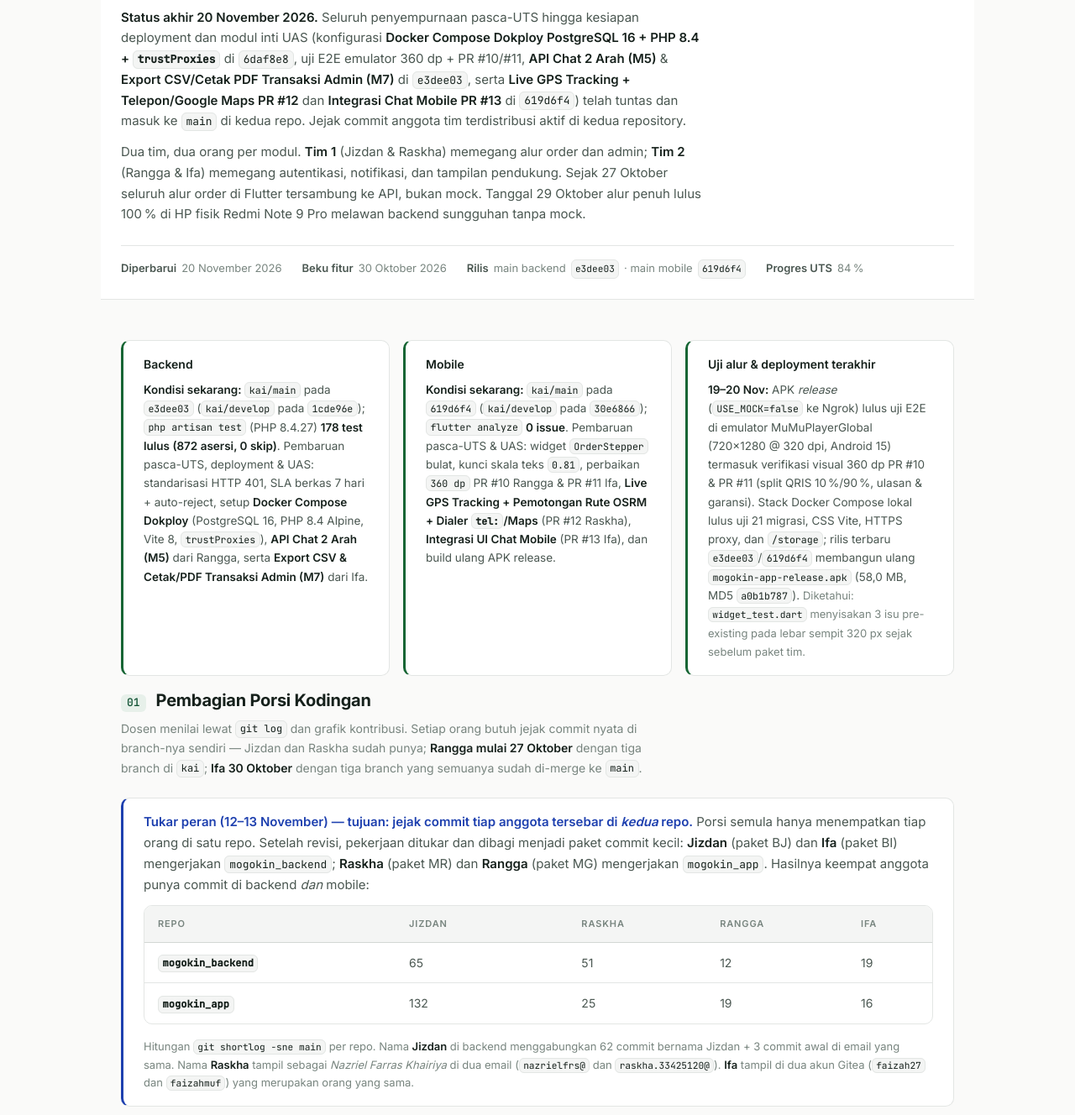
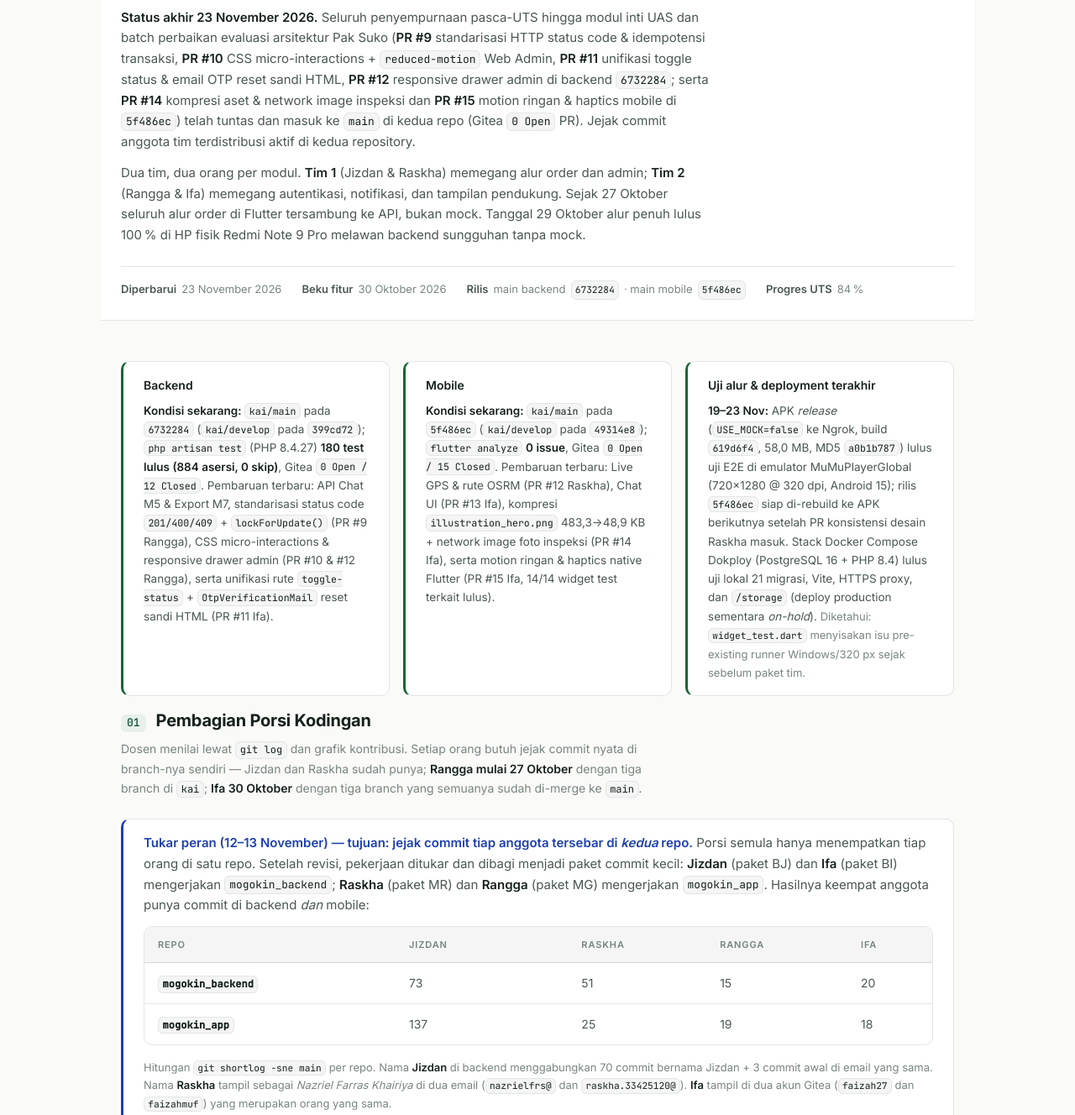
Before and after one commit to UnnamedPeople-Chin/mogokin-timeline, a plain HTML site: page index.html in a window 1280 px wide. Shown: the part 105-1433 px from the top of the page at 84% size. Drawn offline with Linux system fonts and the light colour scheme.

Commit message:
docs(timeline): perbarui rilis 23 Nov 2026 (evaluasi Pak Suko PR #9-#12 backend & PR #14-#15 mobile)

```diff
--- a/index.html
+++ b/index.html
@@ -628,14 +628,14 @@
   <p class="eyebrow">PBL-202601-07 · MOGOKIN · Fase Implementasi</p>
   <h1>Porsi Kerja &amp; Timeline UTS</h1>
 
-  <p class="lede"><b>Status akhir 20 November 2026.</b> Seluruh penyempurnaan pasca-UTS hingga kesiapan deployment dan modul inti UAS (konfigurasi <b>Docker Compose Dokploy PostgreSQL 16 + PHP 8.4 + <code>trustProxies</code></b> di <code>6daf8e8</code>, uji E2E emulator 360&nbsp;dp + PR #10/#11, <b>API Chat 2 Arah (M5)</b> &amp; <b>Export CSV/Cetak PDF Transaksi Admin (M7)</b> di <code>e3dee03</code>, serta <b>Live GPS Tracking + Telepon/Google Maps PR #12</b> dan <b>Integrasi Chat Mobile PR #13</b> di <code>619d6f4</code>) telah tuntas dan masuk ke <code>main</code> di kedua repo. Jejak commit anggota tim terdistribusi aktif di kedua repository.</p>
+  <p class="lede"><b>Status akhir 23 November 2026.</b> Seluruh penyempurnaan pasca-UTS hingga modul inti UAS dan batch perbaikan evaluasi arsitektur Pak Suko (<b>PR #9</b> standarisasi HTTP status code &amp; idempotensi transaksi, <b>PR #10</b> CSS micro-interactions + <code>reduced-motion</code> Web Admin, <b>PR #11</b> unifikasi toggle status &amp; email OTP reset sandi HTML, <b>PR #12</b> responsive drawer admin di backend <code>6732284</code>; serta <b>PR #14</b> kompresi aset &amp; network image inspeksi dan <b>PR #15</b> motion ringan &amp; haptics mobile di <code>5f486ec</code>) telah tuntas dan masuk ke <code>main</code> di kedua repo (Gitea <code>0 Open</code> PR). Jejak commit anggota tim terdistribusi aktif di kedua repository.</p>
 
   <p class="lede">Dua tim, dua orang per modul. <b>Tim 1</b> (Jizdan &amp; Raskha) memegang alur order dan admin; <b>Tim 2</b> (Rangga &amp; Ifa) memegang autentikasi, notifikasi, dan tampilan pendukung. Sejak 27 Oktober seluruh alur order di Flutter tersambung ke API, bukan mock. Tanggal 29 Oktober alur penuh lulus 100&thinsp;% di HP fisik Redmi Note 9 Pro melawan backend sungguhan tanpa mock.</p>
 
   <div class="stamp">
-    <span><b>Diperbarui</b> 20 November 2026</span>
+    <span><b>Diperbarui</b> 23 November 2026</span>
     <span><b>Beku fitur</b> 30 Oktober 2026</span>
-    <span><b>Rilis</b> main backend <code>e3dee03</code> &middot; main mobile <code>619d6f4</code></span>
+    <span><b>Rilis</b> main backend <code>6732284</code> &middot; main mobile <code>5f486ec</code></span>
     <span><b>Progres UTS</b> 84&thinsp;%</span>
   </div>
 </header>
@@ -643,15 +643,15 @@
   <div class="grid2" style="margin-top:0">
     <div class="card ok">
       <h3>Backend</h3>
-      <p><b>Kondisi sekarang:</b> <code>kai/main</code> pada <code>e3dee03</code> (<code>kai/develop</code> pada <code>1cde96e</code>); <code>php artisan test</code> (PHP 8.4.27) <b>178 test lulus (872 asersi, 0 skip)</b>. Pembaruan pasca-UTS, deployment &amp; UAS: standarisasi HTTP 401, SLA berkas 7 hari + auto-reject, setup <b>Docker Compose Dokploy</b> (PostgreSQL 16, PHP 8.4 Alpine, Vite 8, <code>trustProxies</code>), <b>API Chat 2 Arah (M5)</b> dari Rangga, serta <b>Export CSV &amp; Cetak/PDF Transaksi Admin (M7)</b> dari Ifa.</p>
+      <p><b>Kondisi sekarang:</b> <code>kai/main</code> pada <code>6732284</code> (<code>kai/develop</code> pada <code>399cd72</code>); <code>php artisan test</code> (PHP 8.4.27) <b>180 test lulus (884 asersi, 0 skip)</b>, Gitea <code>0 Open / 12 Closed</code>. Pembaruan terbaru: API Chat M5 &amp; Export M7, standarisasi status code <code>201/400/409</code> + <code>lockForUpdate()</code> (PR #9 Rangga), CSS micro-interactions &amp; responsive drawer admin (PR #10 &amp; #12 Rangga), serta unifikasi rute <code>toggle-status</code> + <code>OtpVerificationMail</code> reset sandi HTML (PR #11 Ifa).</p>
     </div>
     <div class="card ok">
       <h3>Mobile</h3>
-      <p><b>Kondisi sekarang:</b> <code>kai/main</code> pada <code>619d6f4</code> (<code>kai/develop</code> pada <code>30e6866</code>); <code>flutter analyze</code> <b>0 issue</b>. Pembaruan pasca-UTS &amp; UAS: widget <code>OrderStepper</code> bulat, kunci skala teks <code>0.81</code>, perbaikan <code>360 dp</code> PR #10 Rangga &amp; PR #11 Ifa, <b>Live GPS Tracking + Pemotongan Rute OSRM + Dialer <code>tel:</code>/Maps</b> (PR #12 Raskha), <b>Integrasi UI Chat Mobile</b> (PR #13 Ifa), dan build ulang APK release.</p>
+      <p><b>Kondisi sekarang:</b> <code>kai/main</code> pada <code>5f486ec</code> (<code>kai/develop</code> pada <code>49314e8</code>); <code>flutter analyze</code> <b>0 issue</b>, Gitea <code>0 Open / 15 Closed</code>. Pembaruan terbaru: Live GPS &amp; rute OSRM (PR #12 Raskha), Chat UI (PR #13 Ifa), kompresi <code>illustration_hero.png</code> 483,3&rarr;48,9 KB + network image foto inspeksi (PR #14 Ifa), serta motion ringan &amp; haptics native Flutter (PR #15 Ifa, 14/14 widget test terkait lulus).</p>
     </div>
     <div class="card ok">
       <h3>Uji alur &amp; deployment terakhir</h3>
-      <p><b>19&ndash;20 Nov:</b> APK <i>release</i> (<code>USE_MOCK=false</code> ke Ngrok) lulus uji E2E di emulator MuMuPlayerGlobal (720&times;1280 @ 320&nbsp;dpi, Android 15) termasuk verifikasi visual 360&nbsp;dp PR #10 &amp; PR #11 (split QRIS 10&#8239;%/90&#8239;%, ulasan &amp; garansi). Stack Docker Compose lokal lulus uji 21 migrasi, CSS Vite, HTTPS proxy, dan <code>/storage</code>; rilis terbaru <code>e3dee03</code>/<code>619d6f4</code> membangun ulang <code>mogokin-app-release.apk</code> (58,0&nbsp;MB, MD5 <code>a0b1b787</code>). <span class="note">Diketahui: <code>widget_test.dart</code> menyisakan 3 isu pre-existing pada lebar sempit 320&nbsp;px sejak sebelum paket tim.</span></p>
+      <p><b>19&ndash;23 Nov:</b> APK <i>release</i> (<code>USE_MOCK=false</code> ke Ngrok, build <code>619d6f4</code>, 58,0&nbsp;MB, MD5 <code>a0b1b787</code>) lulus uji E2E di emulator MuMuPlayerGlobal (720&times;1280 @ 320&nbsp;dpi, Android 15); rilis <code>5f486ec</code> siap di-rebuild ke APK berikutnya setelah PR konsistensi desain Raskha masuk. Stack Docker Compose Dokploy (PostgreSQL 16 + PHP 8.4) lulus uji lokal 21 migrasi, Vite, HTTPS proxy, dan <code>/storage</code> (deploy production sementara <i>on-hold</i>). <span class="note">Diketahui: <code>widget_test.dart</code> menyisakan isu pre-existing runner Windows/320&nbsp;px sejak sebelum paket tim.</span></p>
     </div>
   </div>
 
@@ -664,12 +664,12 @@
       <table>
         <thead><tr><th>Repo</th><th>Jizdan</th><th>Raskha</th><th>Rangga</th><th>Ifa</th></tr></thead>
         <tbody>
-          <tr><td class="item"><code>mogokin_backend</code></td><td>65</td><td>51</td><td>12</td><td>19</td></tr>
-          <tr><td class="item"><code>mogokin_app</code></td><td>132</td><td>25</td><td>19</td><td>16</td></tr>
+          <tr><td class="item"><code>mogokin_backend</code></td><td>73</td><td>51</td><td>15</td><td>20</td></tr>
+          <tr><td class="item"><code>mogokin_app</code></td><td>137</td><td>25</td><td>19</td><td>18</td></tr>
         </tbody>
       </table>
     </div>
-    <p style="margin:8px 0 0" class="note">Hitungan <code>git shortlog -sne main</code> per repo. Nama <b>Jizdan</b> di backend menggabungkan 62 commit bernama Jizdan + 3 commit awal di email yang sama. Nama <b>Raskha</b> tampil sebagai <i>Nazriel Farras Khairiya</i> di dua email (<code>nazrielfrs@</code> dan <code>raskha.33425120@</code>). <b>Ifa</b> tampil di dua akun Gitea (<code>faizah27</code> dan <code>faizahmuf</code>) yang merupakan orang yang sama.</p>
+    <p style="margin:8px 0 0" class="note">Hitungan <code>git shortlog -sne main</code> per repo. Nama <b>Jizdan</b> di backend menggabungkan 70 commit bernama Jizdan + 3 commit awal di email yang sama. Nama <b>Raskha</b> tampil sebagai <i>Nazriel Farras Khairiya</i> di dua email (<code>nazrielfrs@</code> dan <code>raskha.33425120@</code>). <b>Ifa</b> tampil di dua akun Gitea (<code>faizah27</code> dan <code>faizahmuf</code>) yang merupakan orang yang sama.</p>
   </div>
   <div class="table-scroll">
     <table>
@@ -994,6 +994,18 @@
         <li><b>Rilis Mobile &amp; APK (<code>619d6f4</code>):</b> Menggabungkan <code>develop</code> (<code>30e6866</code>) ke <code>kai/main</code> (<code>619d6f4</code>) dengan <code>flutter analyze</code> 0 issue, lalu membangun ulang <code>mogokin-app-release.apk</code> (58,0 MB, MD5 <code>a0b1b787</code>).</li>
       </ul>
     </li>
+
+    <li class="key">
+      <span class="when">Evaluasi Arsitektur Pak Suko, Optimasi Asset &amp; Polish UI/UX (22&ndash;23 November)</span>
+      <span class="what">Standarisasi REST API &amp; idempotensi transaksi, kebijakan aset vs network image, micro-interactions UI/UX, penyatuan rute admin &amp; email OTP HTML, serta layout drawer responsif Web Admin.</span>
+      <ul>
+        <li><b>Backend PR #9 Rangga (<code>51a61c1</code> &rarr; <code>a37aa15</code>):</b> Menghapus alias duplikat <code>forgot-password</code>/<code>reset-password</code> dengan pengelompokan rute <code>auth</code> &amp; <code>mitra</code> (37 endpoint API), menstandarkan HTTP status code (<code>201 Created</code> pembayaran, <code>409 Conflict</code> duplikat bayar/ulasan, middleware <code>ValidateJsonPayload</code> + handler <code>400 Bad Request</code> JSON), dan membungkus transaksi/kode order dalam <code>DB::transaction</code> + <code>lockForUpdate()</code> anti race-condition.</li>
+        <li><b>Mobile PR #14 Ifa + Fixup (<code>e39ae7b</code>, <code>c6b1a8d</code> &rarr; <code>e7b0bf0</code>):</b> Menjalankan kebijakan aset lokal vs network image: mengompres <code>illustration_hero.png</code> dari 483,3 KB menjadi 48,9 KB, menghapus PNG statis tidak terpakai, memuat foto kendala di <code>InspectionScreen</code> &amp; <code>MitraInspectionScreen</code> via <code>Image.network(AppConfig.fileUrl(...))</code> (placeholder 84&nbsp;px fallback), menyetel default badge unread <code>0</code>, dan menambah 4 widget test inspeksi.</li>
+        <li><b>Backend PR #10 Rangga (<code>3e84302</code> &rarr; <code>e602d9c</code>):</b> Menambahkan CSS micro-interactions pada kartu metrik, tombol, paginasi, baris tabel, transisi konten/alert, fokus keyboard, dan cakupan penuh <code>@media (prefers-reduced-motion: reduce)</code> di Web Admin tanpa library JS berat agar peta Leaflet tetap aman.</li>
+        <li><b>Mobile PR #15 Ifa (<code>4c115d4</code> &rarr; <code>5f486ec</code>):</b> Menambahkan animasi ringan &amp; <code>HapticFeedback</code> native Flutter pada <code>AppButton</code>, bottom navigation pengendara/mitra, <code>OrderStepper</code>, dan <code>AnimatedSwitcher</code> di <code>HomeScreen</code> &amp; <code>PaymentScreen</code> (+2 widget test baru; 14/14 test di 4 suite lulus, <code>flutter analyze</code> 0 issue).</li>
+        <li><b>Backend PR #11 Ifa &amp; PR #12 Rangga + Fixup Tech Lead (<code>ce98a7f</code>, <code>ddd6ebd</code>, <code>399cd72</code> &rarr; <code>6732284</code>):</b> Ifa menyatukan rute duplikat <code>PATCH /admin/users/{id}/toggle</code> ke <code>admin.users.toggle-status</code> dan memindahkan email reset sandi dari <code>Mail::raw</code> ke template HTML <code>OtpVerificationMail</code> (<code>Plus Jakarta Sans</code>, TTL 10 menit); Rangga membuat drawer responsif Web Admin (<code>&le; 1024 px</code>) dengan backdrop blur, hamburger/close, tombol <code>Escape</code>, serta grid metrik adaptif; ditambah fixup fallback redirect &amp; kelas <code>.metrics-grid</code> hingga <b>180/180 test PHP 8.4 lulus (884 asersi)</b> dan seluruh PR Gitea ditutup bersih (<code>0 Open</code> di kedua repo).</li>
+      </ul>
+    </li>
   </ol>
 </div>
 
```
